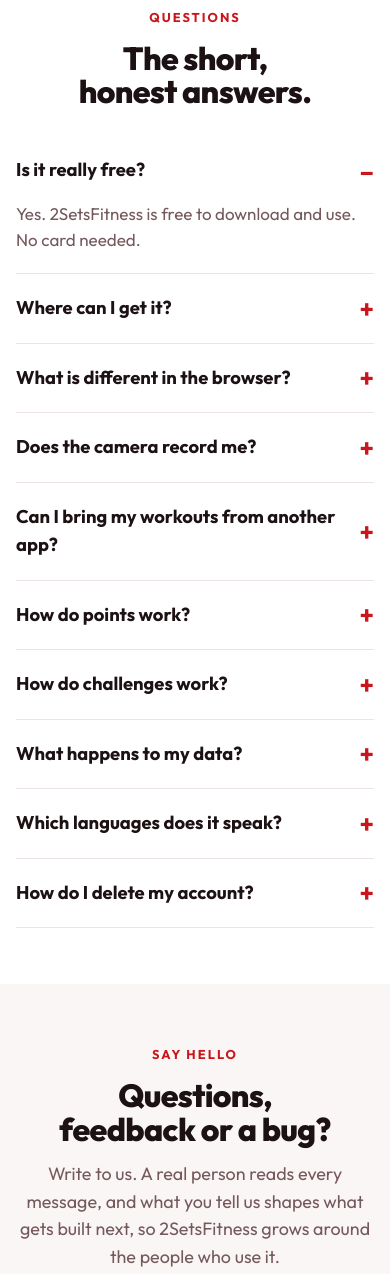
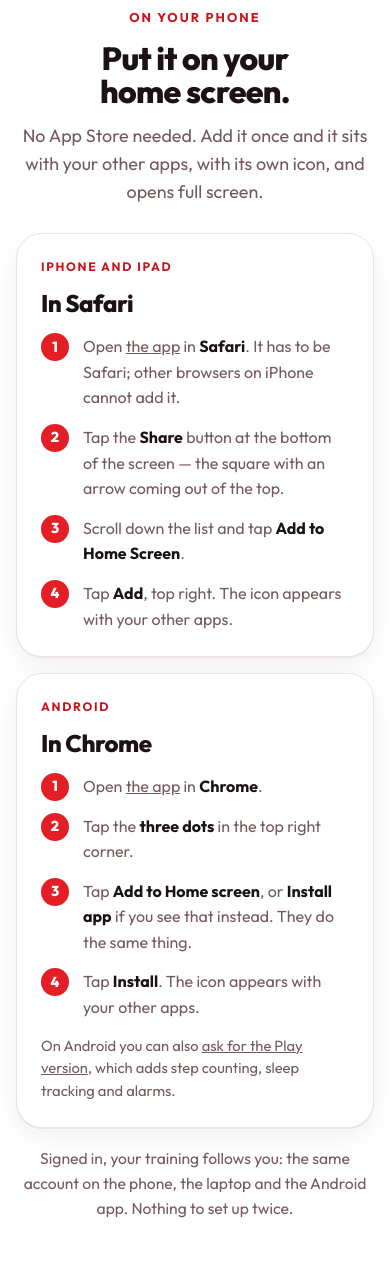
Before and after one commit to farhanrakeeb2005/2setsfitness-site, a plain HTML site: page index.html in a window 390 px wide. Shown: the part 9510-10784 px from the top of the page. Drawn offline with Linux system fonts and the light colour scheme.

Commit message:
How to put it on your home screen, spelled out
There is no App Store version, so on an iPhone the home screen is the
only way to get an icon — and nobody should have to guess how. A new
section gives the steps for Safari and for Chrome, naming the button to
look for and what it looks like, because "the square with an arrow
coming out of the top" is the part people get stuck on.

It also says the thing that is easy to miss: on iPhone it has to be
Safari. Other browsers there cannot add it.

Linked from the nav and from the FAQ answer about where to get the app.

Co-Authored-By: Claude Opus 5 <noreply@anthropic.com>

```diff
--- a/index.html
+++ b/index.html
@@ -25,7 +25,7 @@
 <link rel="preconnect" href="https://fonts.gstatic.com" crossorigin>
 <!-- reuse the current site's display font (Outfit) -->
 <link href="https://fonts.googleapis.com/css2?family=Outfit:wght@400;500;600;700;800;900&display=swap" rel="stylesheet">
-<link rel="stylesheet" href="styles.redesign.css?v=26">
+<link rel="stylesheet" href="styles.redesign.css?v=27">
 </head>
 <body>
 <a class="skip" href="#main">Skip to content</a>
@@ -54,6 +54,7 @@
       <a href="#coach">AI coach</a>
       <a href="#friends">Friends</a>
       <a href="#pricing">Pricing</a>
+      <a href="#install">Install</a>
       <a href="#faq">FAQ</a>
       <!-- ANDROID-CTA -->
       <a class="btn primary sm" href="https://fitness-app-5c48a.web.app" rel="noopener">Try it free</a>
@@ -340,6 +341,45 @@
     </div>
   </section>
 
+  <!-- how to put the browser app on a home screen: there is no App Store
+       version, so this is the only way an iPhone gets an icon -->
+  <section id="install">
+    <div class="wrap">
+      <div class="sec-head">
+        <span class="eyebrow">On your phone</span>
+        <h2>Put it on your home screen.</h2>
+        <p>No App Store needed. Add it once and it sits with your other apps, with its own icon, and opens full screen.</p>
+      </div>
+
+      <div class="howto">
+        <article class="tile">
+          <span class="tag">iPhone and iPad</span>
+          <h3>In Safari</h3>
+          <ol class="steps">
+            <li>Open <a href="https://fitness-app-5c48a.web.app" rel="noopener">the app</a> in <b>Safari</b>. It has to be Safari; other browsers on iPhone cannot add it.</li>
+            <li>Tap the <b>Share</b> button at the bottom of the screen &mdash; the square with an arrow coming out of the top.</li>
+            <li>Scroll down the list and tap <b>Add to Home Screen</b>.</li>
+            <li>Tap <b>Add</b>, top right. The icon appears with your other apps.</li>
+          </ol>
+        </article>
+
+        <article class="tile">
+          <span class="tag">Android</span>
+          <h3>In Chrome</h3>
+          <ol class="steps">
+            <li>Open <a href="https://fitness-app-5c48a.web.app" rel="noopener">the app</a> in <b>Chrome</b>.</li>
+            <li>Tap the <b>three dots</b> in the top right corner.</li>
+            <li>Tap <b>Add to Home screen</b>, or <b>Install app</b> if you see that instead. They do the same thing.</li>
+            <li>Tap <b>Install</b>. The icon appears with your other apps.</li>
+          </ol>
+          <p class="price-small">On Android you can also <a href="#contact">ask for the Play version</a>, which adds step counting, sleep tracking and alarms.</p>
+        </article>
+      </div>
+
+      <p class="howto-note">Signed in, your training follows you: the same account on the phone, the laptop and the Android app. Nothing to set up twice.</p>
+    </div>
+  </section>
+
   <section id="faq">
     <div class="wrap">
       <div class="sec-head">
@@ -353,7 +393,7 @@
         </details>
         <details>
           <summary>Where can I get it?</summary>
-          <p><a href="https://fitness-app-5c48a.web.app" rel="noopener">Use it in your browser</a> right now, free, on any phone or computer, with nothing to install. Add it to your home screen and it opens full screen with its own icon, like any other app. The Android app is in early access while Google reviews it for public release: <a href="#contact">ask us for an invite</a> and we will add you.</p>
+          <p><a href="https://fitness-app-5c48a.web.app" rel="noopener">Use it in your browser</a> right now, free, on any phone or computer, with nothing to install. <a href="#install">Add it to your home screen</a> and it opens full screen with its own icon, like any other app &mdash; that is how it works on an iPhone, since there is no App Store version yet. The Android app is in early access while Google reviews it for public release: <a href="#contact">ask us for an invite</a> and we will add you.</p>
         </details>
         <details>
           <summary>What is different in the browser?</summary>
--- a/styles.redesign.css
+++ b/styles.redesign.css
@@ -211,6 +211,25 @@ section { padding-block: clamp(56px, 10vw, 100px); }
 .price-grid { display: grid; grid-template-columns: 1fr; gap: 16px; }
 @media (min-width: 900px) { .price-grid { grid-template-columns: repeat(3, 1fr); } }
 @media (min-width: 900px) { .price-grid.two { grid-template-columns: repeat(2, 1fr); } }
+
+/* "put it on your home screen": the two sets of steps */
+.howto { display: grid; grid-template-columns: 1fr; gap: 16px; }
+@media (min-width: 900px) { .howto { grid-template-columns: repeat(2, 1fr); } }
+.howto .tile { grid-column: auto; }
+.steps { counter-reset: step; list-style: none; margin: 4px 0 0; padding: 0; display: grid; gap: 14px; }
+.steps li {
+  counter-increment: step; position: relative; padding-left: 42px;
+  color: var(--dim); font-size: 1rem; line-height: 1.6;
+}
+.steps li::before {
+  content: counter(step); position: absolute; left: 0; top: -1px;
+  width: 28px; height: 28px; border-radius: 50%;
+  display: grid; place-items: center;
+  background: var(--accent); color: var(--on-accent, #fff);
+  font-size: .9rem; font-weight: 800;
+}
+.steps b { color: var(--ink); }
+.howto-note { margin: 18px auto 0; max-width: 52ch; text-align: center; color: var(--dim); font-size: .98rem; line-height: 1.6; }
 
 /* "keep me posted": the updates list under the plans */
 .notify {
```
